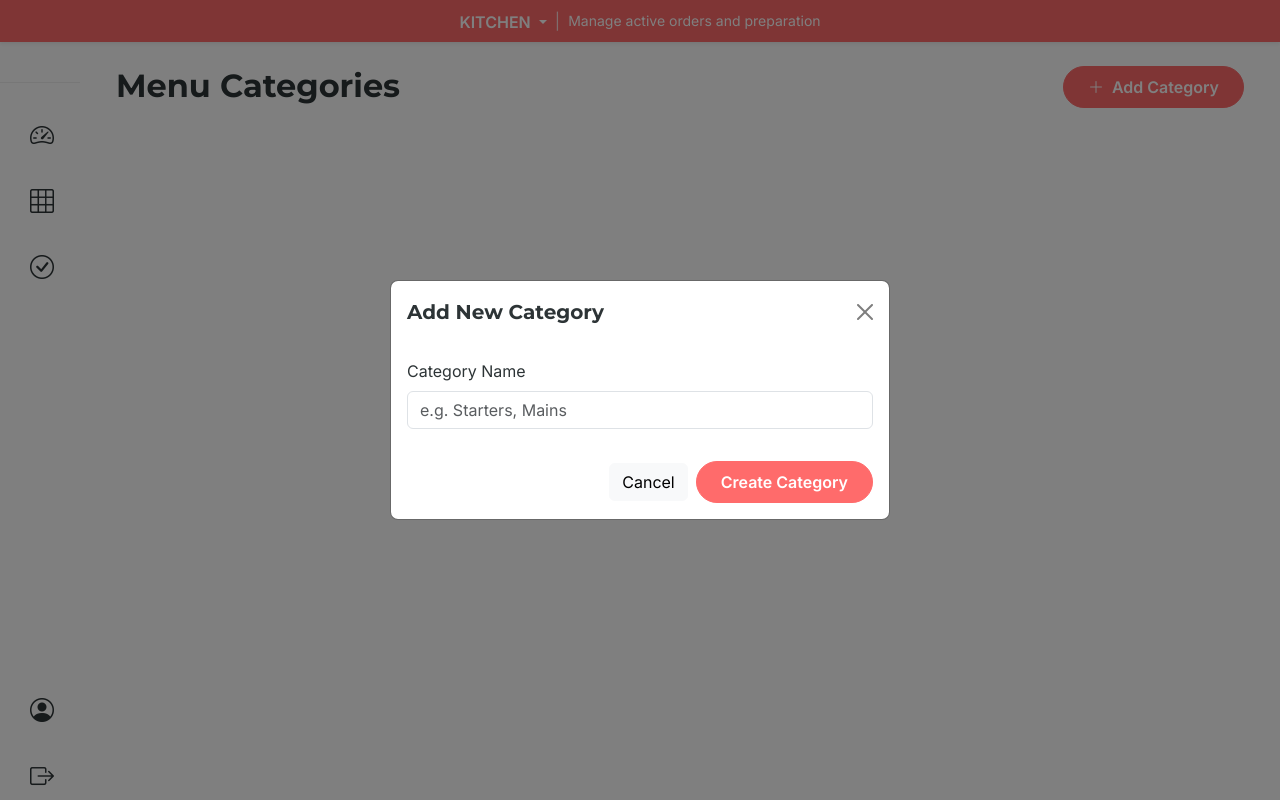
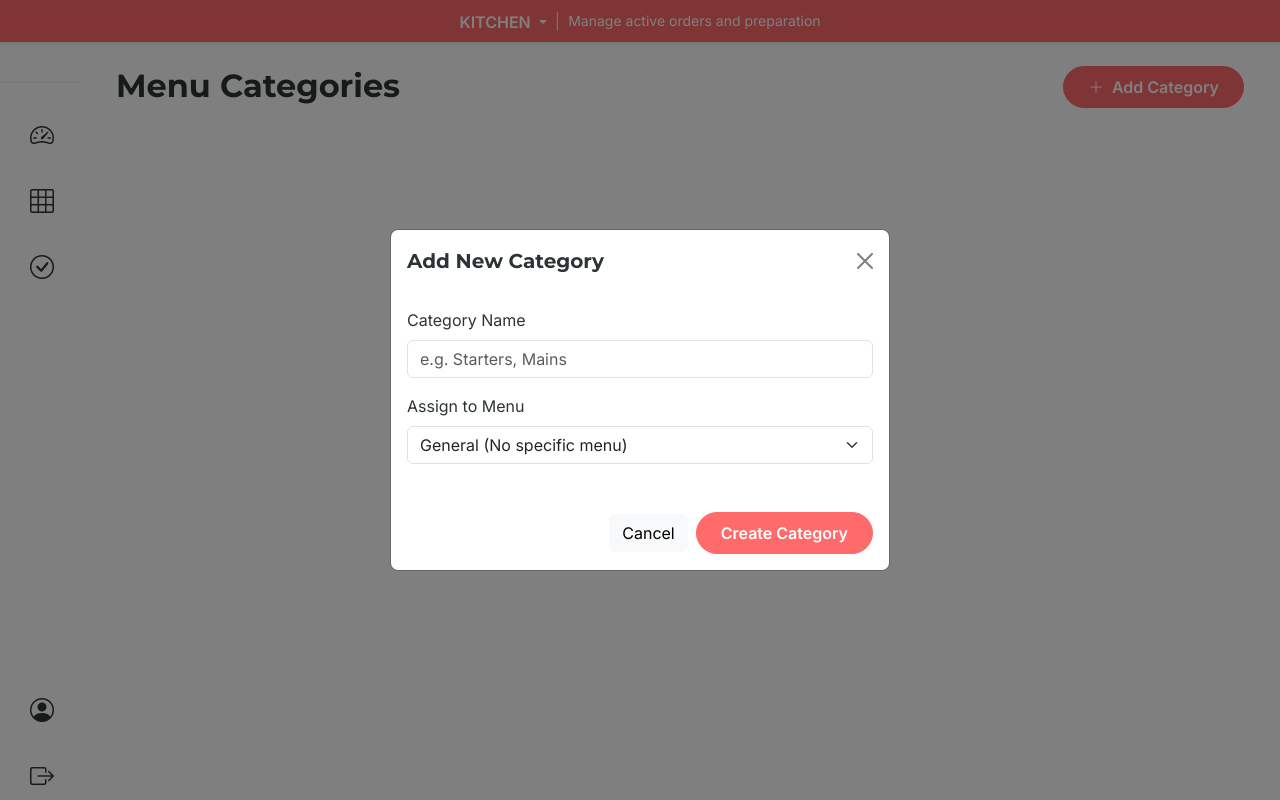
Before and after one commit to shenni-circlerm/oda, a Flask app: page /admin/categories in a window 1280 px wide, after a click on "Add Category". Run offline with Flask 3, Linux system fonts and the light colour scheme; the visitor is signed in with stand-in values (Sample User, id 1); data that the repository does not hold is empty; some libraries are stand-ins or nearby versions.

Commit message:
Initial Menu design with rules (season, time of the day)

```diff
--- a/project/models.py
+++ b/project/models.py
@@ -41,10 +41,24 @@ class User(UserMixin, db.Model):
     def is_superadmin(self):
         return self.role == 'superadmin'
 
+class Menu(db.Model):
+    id = db.Column(db.Integer, primary_key=True)
+    name = db.Column(db.String(50), nullable=False)
+    description = db.Column(db.String(200))
+    is_active = db.Column(db.Boolean, default=True)
+    restaurant_id = db.Column(db.Integer, db.ForeignKey('restaurant.id'))
+    start_time = db.Column(db.Time, nullable=True)
+    end_time = db.Column(db.Time, nullable=True)
+    start_date = db.Column(db.Date, nullable=True)
+    end_date = db.Column(db.Date, nullable=True)
+    created_at = db.Column(db.DateTime, default=datetime.utcnow)
+    categories = db.relationship('Category', backref='menu')
+
 class Category(db.Model):
     id = db.Column(db.Integer, primary_key=True)
     name = db.Column(db.String(50), nullable=False)
     restaurant_id = db.Column(db.Integer, db.ForeignKey('restaurant.id'))
+    menu_id = db.Column(db.Integer, db.ForeignKey('menu.id'), nullable=True)
     created_at = db.Column(db.DateTime, default=datetime.utcnow)
     items = db.relationship('MenuItem', backref='category')
 
--- a/project/templates/menu_categories.html
+++ b/project/templates/menu_categories.html
@@ -20,6 +20,9 @@
                         <div class="d-flex justify-content-between align-items-start mb-2">
                             <h5 class="card-title fw-bold mb-0">{{ category.name }}</h5>
                             <div class="dropdown">
+                                {% if category.menu %}
+                                <span class="badge bg-info text-dark me-2">{{ category.menu.name }}</span>
+                                {% endif %}
                                 <button class="btn btn-link text-muted p-0" type="button" data-bs-toggle="dropdown">
                                     <i class="bi bi-three-dots-vertical"></i>
                                 </button>
@@ -56,8 +59,19 @@
                     </div>
                     <form action="{{ url_for('admin.edit_category', category_id=category.id) }}" method="POST">
                         <div class="modal-body">
-                            <label class="form-label">Category Name</label>
-                            <input type="text" name="name" class="form-control" value="{{ category.name }}" required>
+                            <div class="mb-3">
+                                <label class="form-label">Category Name</label>
+                                <input type="text" name="name" class="form-control" value="{{ category.name }}" required>
+                            </div>
+                            <div class="mb-3">
+                                <label class="form-label">Assign to Menu</label>
+                                <select name="menu_id" class="form-select">
+                                    <option value="">General (No specific menu)</option>
+                                    {% for menu in menus %}
+                                    <option value="{{ menu.id }}" {% if category.menu_id == menu.id %}selected{% endif %}>{{ menu.name }}</option>
+                                    {% endfor %}
+                                </select>
+                            </div>
                         </div>
                         <div class="modal-footer border-0">
                             <button type="button" class="btn btn-light" data-bs-dismiss="modal">Cancel</button>
@@ -81,8 +95,19 @@
             </div>
             <form action="{{ url_for('admin.categories') }}" method="POST">
                 <div class="modal-body">
-                    <label class="form-label">Category Name</label>
-                    <input type="text" name="name" class="form-control" placeholder="e.g. Starters, Mains" required>
+                    <div class="mb-3">
+                        <label class="form-label">Category Name</label>
+                        <input type="text" name="name" class="form-control" placeholder="e.g. Starters, Mains" required>
+                    </div>
+                    <div class="mb-3">
+                        <label class="form-label">Assign to Menu</label>
+                        <select name="menu_id" class="form-select">
+                            <option value="" selected>General (No specific menu)</option>
+                            {% for menu in menus %}
+                            <option value="{{ menu.id }}">{{ menu.name }}</option>
+                            {% endfor %}
+                        </select>
+                    </div>
                 </div>
                 <div class="modal-footer border-0">
                     <button type="button" class="btn btn-light" data-bs-dismiss="modal">Cancel</button>
--- a/routes/admin_nav.py
+++ b/routes/admin_nav.py
@@ -18,6 +18,7 @@ MENU_STRUCTURE = {
         {'label': 'Payments', 'endpoint': 'admin.payments', 'icon': 'bi-credit-card'},
     ],
     'menu': [
+        {'label': 'Menus', 'endpoint': 'admin.menus', 'icon': 'bi-journal-album'},
         {'label': 'Menu Items', 'endpoint': 'admin.manage_menu', 'icon': 'bi-journal-text'},
         {'label': 'Categories', 'endpoint': 'admin.categories', 'icon': 'bi-tags'},
         {'label': 'Availability', 'endpoint': 'admin.availability', 'icon': 'bi-toggle-on'},
--- a/routes/admin_routes.py
+++ b/routes/admin_routes.py
@@ -5,9 +5,10 @@ from werkzeug.security import generate_password_hash
 from werkzeug.utils import secure_filename
 import os
 from io import BytesIO
+from datetime import datetime
 from sqlalchemy.orm.attributes import flag_modified
 
-from project.models import User, Restaurant, Order, MenuItem, Table, Category, OrderItem
+from project.models import User, Restaurant, Order, MenuItem, Table, Category, OrderItem, Menu
 from extensions import db, socketio
 
 admin_bp = Blueprint('admin', __name__)
@@ -69,12 +70,13 @@ def invite_staff():
 def manage_menu():
     restaurant = db.session.get(Restaurant, current_user.restaurant_id)
     items = MenuItem.query.filter_by(restaurant_id=current_user.restaurant_id).all()
+    categories = Category.query.filter_by(restaurant_id=current_user.restaurant_id).all()
 
     selected_item = None
     item_id = request.args.get('item_id')
     if item_id:
         selected_item = next((i for i in items if str(i.id) == str(item_id)), None)
-    return render_template('menu_items.html', items=items, restaurant=restaurant, selected_item=selected_item)
+    return render_template('menu_items.html', items=items, restaurant=restaurant, selected_item=selected_item, categories=categories)
 
 @admin_bp.route('/admin/menu/add', methods=['POST'])
 @login_required
@@ -127,6 +129,9 @@ def edit_menu_item(item_id):
         item.price = float(request.form.get('price'))
         item.description = request.form.get('description')
         item.is_available = 'is_available' in request.form
+
+        category_id = request.form.get('category_id')
+        item.category_id = category_id if category_id else None
 
         file = request.files.get('image')
         if file and file.filename != '':
@@ -226,28 +231,90 @@ def walkin():
 def print_receipt():
     return render_template('base.html', content="Print Receipt - Coming Soon")
 
+@admin_bp.route('/admin/menus', methods=['GET', 'POST'])
+@login_required
+def menus():
+    if request.method == 'POST':
+        menu_id = request.form.get('menu_id')
+        name = request.form.get('name')
+        description = request.form.get('description')
+
+        # Parse Time and Date rules
+        start_time_str = request.form.get('start_time')
+        end_time_str = request.form.get('end_time')
+        start_date_str = request.form.get('start_date')
+        end_date_str = request.form.get('end_date')
+
+        start_time = datetime.strptime(start_time_str, '%H:%M').time() if start_time_str else None
+        end_time = datetime.strptime(end_time_str, '%H:%M').time() if end_time_str else None
+        start_date = datetime.strptime(start_date_str, '%Y-%m-%d').date() if start_date_str else None
+        end_date = datetime.strptime(end_date_str, '%Y-%m-%d').date() if end_date_str else None
+
+        if menu_id:
+            # Update existing menu
+            menu = Menu.query.filter_by(id=menu_id, restaurant_id=current_user.restaurant_id).first_or_404()
+            menu.name = name
+            menu.description = description
+            menu.start_time = start_time
+            menu.end_time = end_time
+            menu.start_date = start_date
+            menu.end_date = end_date
+            menu.is_active = 'is_active' in request.form
+            db.session.commit()
+            flash('Menu updated.')
+            return redirect(url_for('admin.menus', menu_id=menu.id))
+        elif name:
+            # Create new menu
+            new_menu = Menu(name=name, description=description, restaurant_id=current_user.restaurant_id, start_time=start_time, end_time=end_time, start_date=start_date, end_date=end_date)
+            db.session.add(new_menu)
+            db.session.commit()
+            flash('Menu created successfully.')
+            return redirect(url_for('admin.menus', menu_id=new_menu.id))
+
+    menus = Menu.query.filter_by(restaurant_id=current_user.restaurant_id).all()
+
+    selected_menu = None
+    menu_id = request.args.get('menu_id')
+    if menu_id:
+        selected_menu = next((m for m in menus if str(m.id) == str(menu_id)), None)
+
+    return render_template('menus.html', menus=menus, selected_menu=selected_menu)
+
+@admin_bp.route('/admin/menus/delete/<int:menu_id>', methods=['POST'])
+@login_required
+def delete_menu(menu_id):
+    menu = Menu.query.filter_by(id=menu_id, restaurant_id=current_user.restaurant_id).first_or_404()
+    db.session.delete(menu)
+    db.session.commit()
+    flash('Menu deleted.')
+    return redirect(url_for('admin.menus'))
+
 @admin_bp.route('/admin/categories', methods=['GET', 'POST'])
 @login_required
 def categories():
     if request.method == 'POST':
         name = request.form.get('name')
+        menu_id = request.form.get('menu_id')
         if name:
-            new_category = Category(name=name, restaurant_id=current_user.restaurant_id)
+            new_category = Category(name=name, restaurant_id=current_user.restaurant_id, menu_id=menu_id if menu_id else None)
             db.session.add(new_category)
             db.session.commit()
             flash('Category added successfully.')
         return redirect(url_for('admin.categories'))
 
     categories = Category.query.filter_by(restaurant_id=current_user.restaurant_id).all()
-    return render_template('menu_categories.html', categories=categories)
+    menus = Menu.query.filter_by(restaurant_id=current_user.restaurant_id).all()
+    return render_template('menu_categories.html', categories=categories, menus=menus)
 
 @admin_bp.route('/admin/categories/edit/<int:category_id>', methods=['POST'])
 @login_required
 def edit_category(category_id):
     category = Category.query.filter_by(id=category_id, restaurant_id=current_user.restaurant_id).first_or_404()
     name = request.form.get('name')
+    menu_id = request.form.get('menu_id')
     if name:
         category.name = name
+        category.menu_id = menu_id if menu_id else None
         db.session.commit()
         flash('Category updated.')
     return redirect(url_for('admin.categories'))
```
Also changed, not shown: project/templates/menu_items.html (+11 -0 lines), project/templates/menus.html (added, +230 -0 lines).
